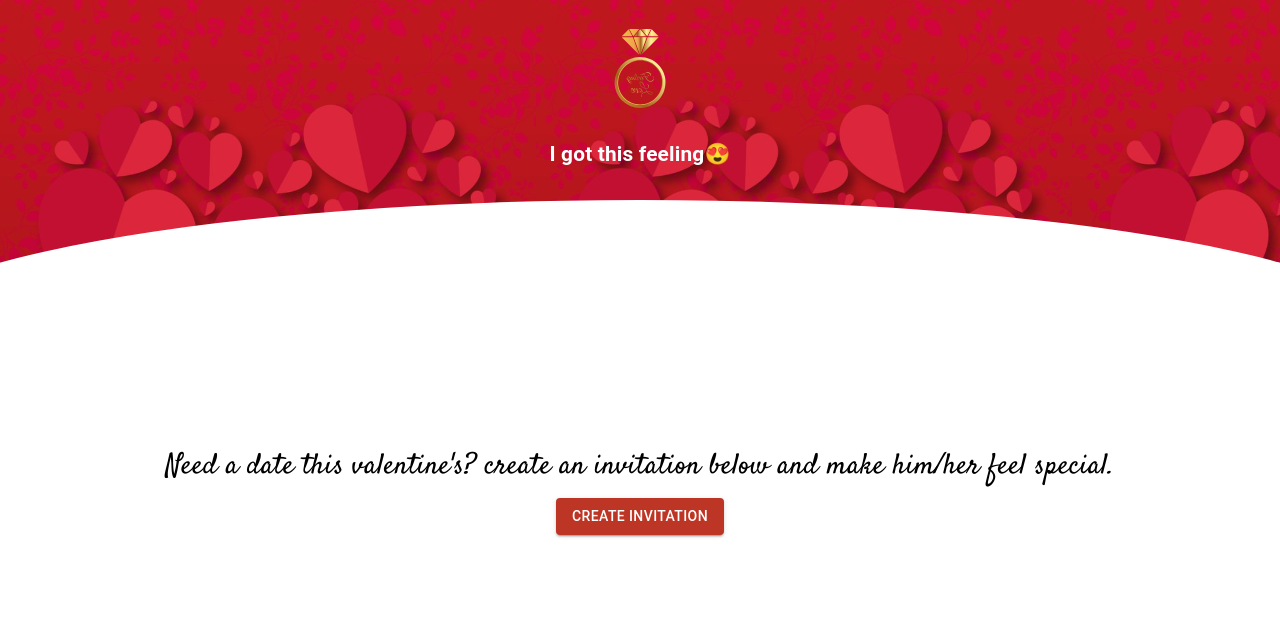
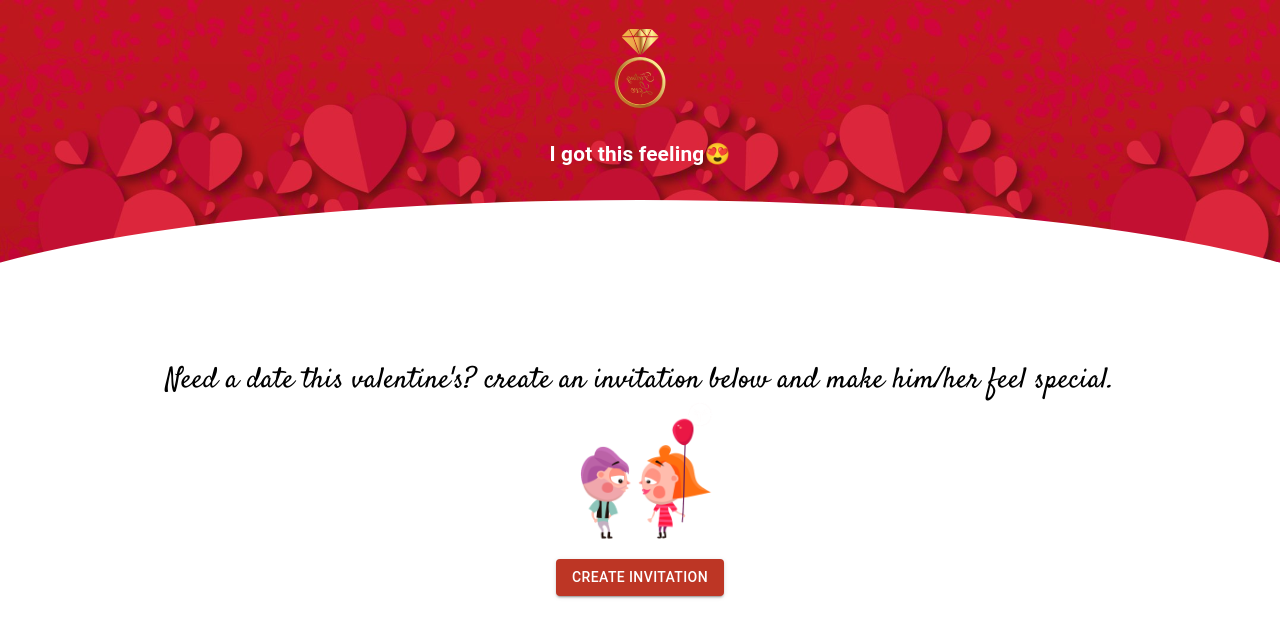
Before and after one commit to stangatimu/be_my_val_client, a React (Create React App) app: page / in a window 1280 px wide. Shown: the top 638 px of the page. Built offline with nearby package versions, Linux system fonts and the light colour scheme; no server answers.

Commit message:
added couple illustrations

```diff
--- a/src/containers/home.js
+++ b/src/containers/home.js
@@ -7,6 +7,8 @@ import useStyles from './styles';
 
 // golden ring
 import golden_ring from "../assets/golden_ring.svg";
+import static_couple from "../assets/static_couple.png";
+
 
 const Home = ({saved_invitations}) => {
     const classes = useStyles();
@@ -28,6 +30,7 @@ const Home = ({saved_invitations}) => {
                     Need a date this valentine's? create an invitation below
                     and make him/her feel special.
                 </Typography>
+                <img alt="toon couple" style={{height:"150px"}} src={static_couple} />
                 <Button className={classes.button} variant="contained" size="big">
                     <Link to="/invite">
                         Create Invitation
--- a/src/containers/styles.js
+++ b/src/containers/styles.js
@@ -37,7 +37,8 @@ const useStyles = makeStyles({
     },
     welcome_message:{
         fontSize:"1.8em",
-        marginTop:"30px",
+        lineHeight:"1.2em",
+        marginTop:"10px",
         fontFamily: "'Satisfy', cursive"
     },
     button:{
```
Also changed, not shown: src/assets/static_couple.png (added).
